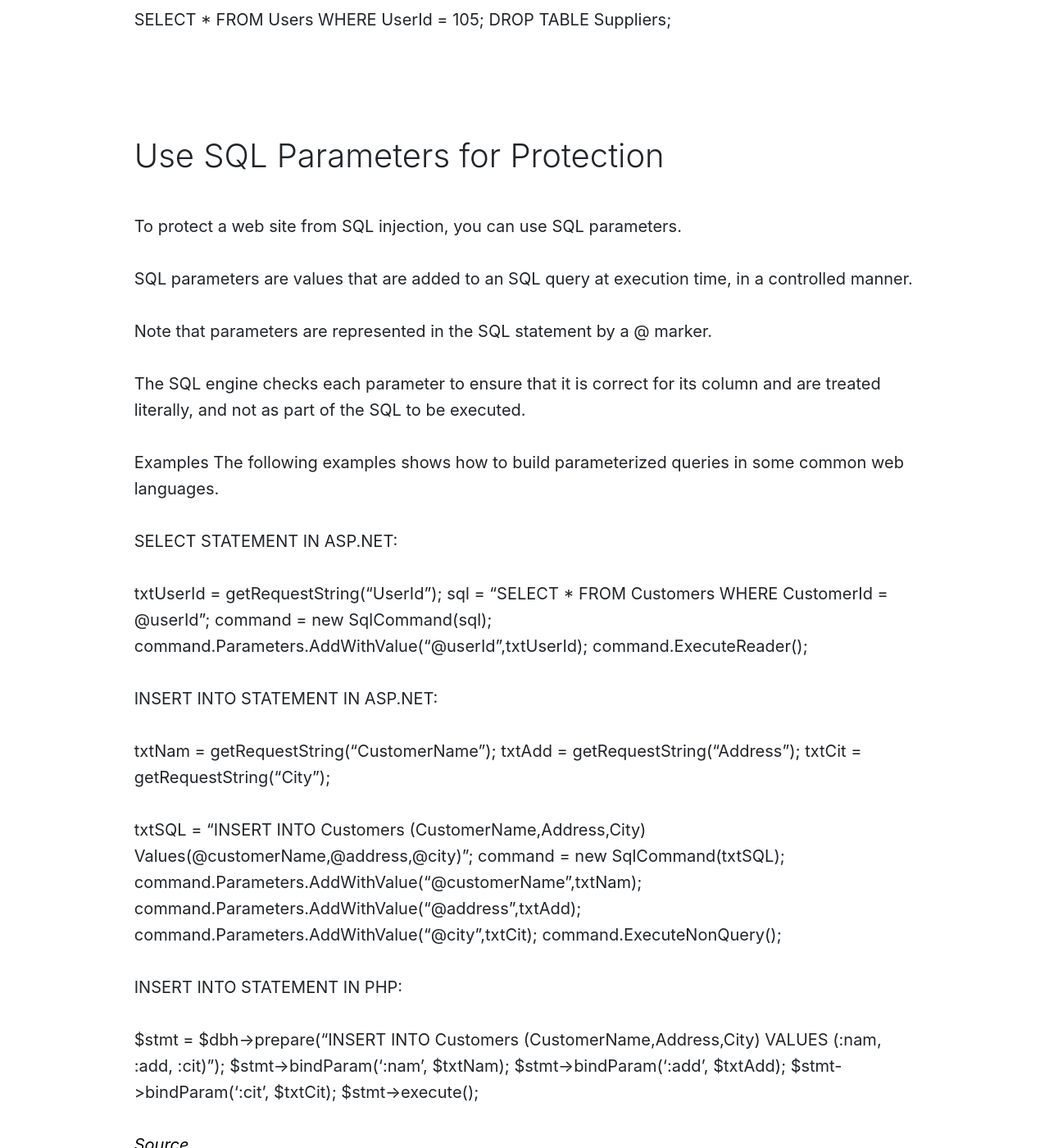
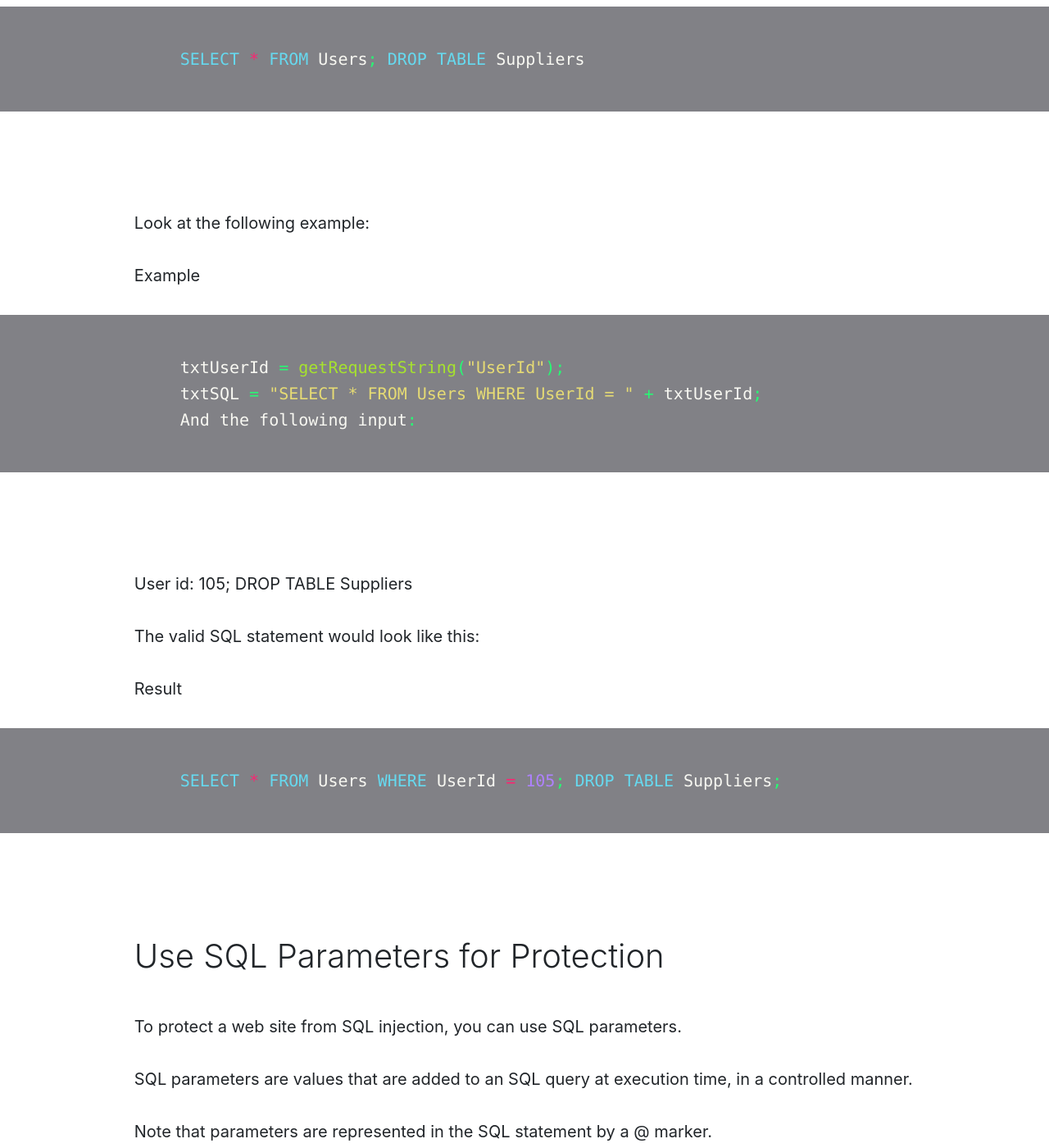
Before and after one commit to Montana-Media-Arts/461_WebServer-Fall2020, a Jekyll site: the page built from modules/week-11/_posts/2017-01-07-sql-injection.md, in a window 1280 px wide and 1400 px high, scrolled down 3985 px. Shown: the whole window at 82% size. Built offline with Jekyll 4.4.1, drawn with Linux system fonts in a browser that asks for light colours; nearby versions of some CDN libraries; some of the changed text lies outside the part shown.

````diff
--- a/modules/week-11/_posts/2017-01-07-sql-injection.md
+++ b/modules/week-11/_posts/2017-01-07-sql-injection.md
@@ -60,28 +60,34 @@ Password:
 myPass
 
 Example
+
 uName = getRequestString("username");
 uPass = getRequestString("userpassword");
 
 sql = 'SELECT * FROM Users WHERE Name ="' + uName + '" AND Pass ="' + uPass + '"'
 
 Result
+
 SELECT * FROM Users WHERE Name ="John Doe" AND Pass ="myPass"
 
 A hacker might get access to user names and passwords in a database by simply inserting " OR ""=" into the user name or password text box:
 
 User Name:
+
 " or ""="
 
 Password:
+
 " or ""="
 
 The code at the server will create a valid SQL statement like this:
 
 Result
 
+```sql
 SELECT * FROM Users WHERE Name ="" or ""="" AND Pass ="" or ""=""
 The SQL above is valid and will return all rows from the "Users" table, since OR ""="" is always TRUE.
+```
 
 ### SQL Injection Based on Batched SQL Statements
 
@@ -92,14 +98,20 @@ A batch of SQL statements is a group of two or more SQL statements, separated by
 The SQL statement below will return all rows from the "Users" table, then delete the "Suppliers" table.
 
 Example
+
+```sql
 SELECT * FROM Users; DROP TABLE Suppliers
+```
+
 Look at the following example:
 
 Example
 
+```csharp
 txtUserId = getRequestString("UserId");
 txtSQL = "SELECT * FROM Users WHERE UserId = " + txtUserId;
 And the following input:
+```
 
 User id:
 105; DROP TABLE Suppliers
@@ -108,7 +120,9 @@ The valid SQL statement would look like this:
 
 Result
 
+```sql
 SELECT * FROM Users WHERE UserId = 105; DROP TABLE Suppliers;
+```
 
 ### Use SQL Parameters for Protection
 
@@ -125,14 +139,17 @@ The following examples shows how to build parameterized queries in some common w
 
 SELECT STATEMENT IN ASP.NET:
 
+```csharp
 txtUserId = getRequestString("UserId");
 sql = "SELECT * FROM Customers WHERE CustomerId = @userId";
 command = new SqlCommand(sql);
 command.Parameters.AddWithValue("@userId",txtUserId);
 command.ExecuteReader();
+```
 
 INSERT INTO STATEMENT IN ASP.NET:
 
+```sql
 txtNam = getRequestString("CustomerName");
 txtAdd = getRequestString("Address");
 txtCit = getRequestString("City");
@@ -143,14 +160,17 @@ command.Parameters.AddWithValue("@customerName",txtNam);
 command.Parameters.AddWithValue("@address",txtAdd);
 command.Parameters.AddWithValue("@city",txtCit);
 command.ExecuteNonQuery();
+```
 
 INSERT INTO STATEMENT IN PHP:
 
+```php
 $stmt = $dbh->prepare("INSERT INTO Customers (CustomerName,Address,City)
 VALUES (:nam, :add, :cit)");
 $stmt->bindParam(':nam', $txtNam);
 $stmt->bindParam(':add', $txtAdd);
 $stmt->bindParam(':cit', $txtCit);
 $stmt->execute();
+```
 
 <a href="https://w3schools.com" target="_new"><em>Source</em></a>
````
Also changed, not shown: modules/week-11/_posts/2017-01-15-cross-scripting.md (+2 -2 lines).
